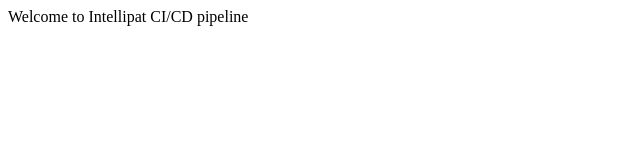
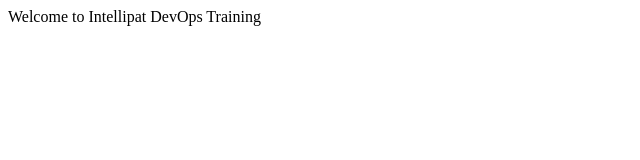
Before and after one commit to cloudevops01/hellorepo, a plain HTML site: page index.html in a window 1280 px wide. Shown: the full height of the page, 0-640 px from the left. Drawn offline with Linux system fonts and the light colour scheme.

Commit message:
feature push

```diff
--- a/index.html
+++ b/index.html
@@ -1,7 +1,7 @@
 <html>
 <tile>
 
-<body>Welcome to Intellipat  CI/CD pipeline</body>
+<body>Welcome to Intellipat DevOps Training</body>
 
 </title>
 </html>
```
